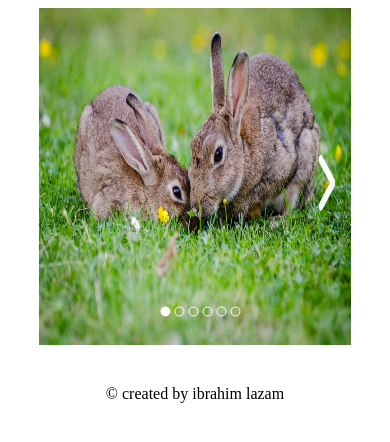
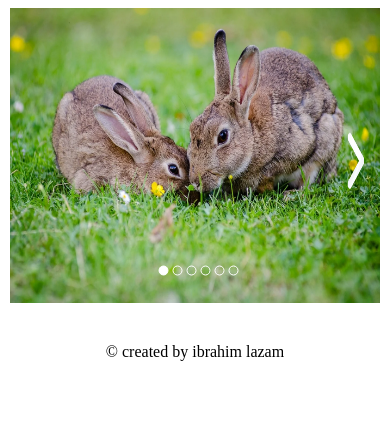
Before and after one commit to BrahimLazam/slider, a plain HTML site: page index.html in a window 390 px wide. Drawn offline with Linux system fonts and the light colour scheme.

Commit message:
responsive slider

```diff
--- a/index.css
+++ b/index.css
@@ -93,7 +93,8 @@ button {
 
 @media screen and (max-width:600px) {
     .container {
-        height: 40vh;
+        height: 35vh;
+        width: 95%;
     }
     .icon-next {
         transform: scale(0.5, 0.8) translateY(-50%);
```
